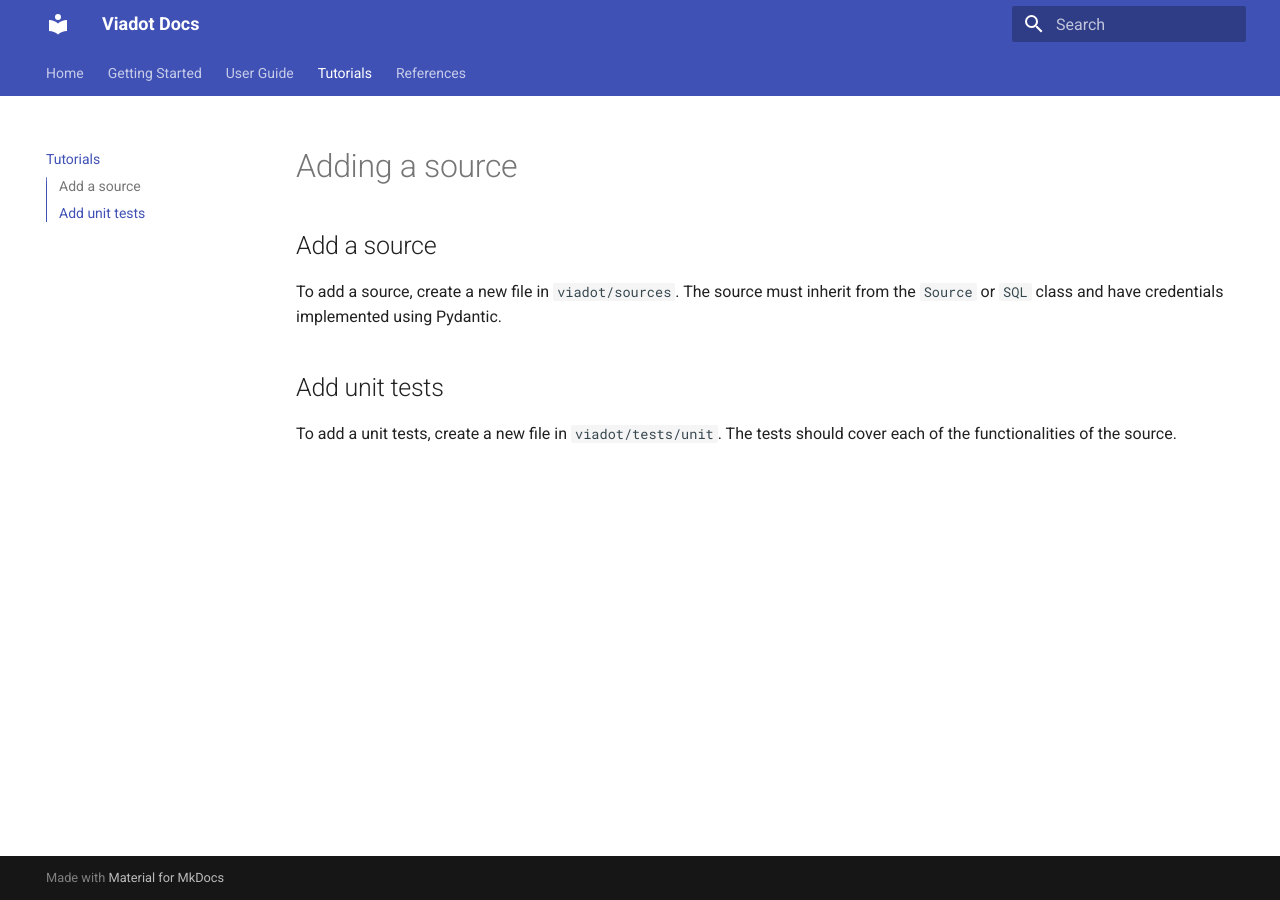
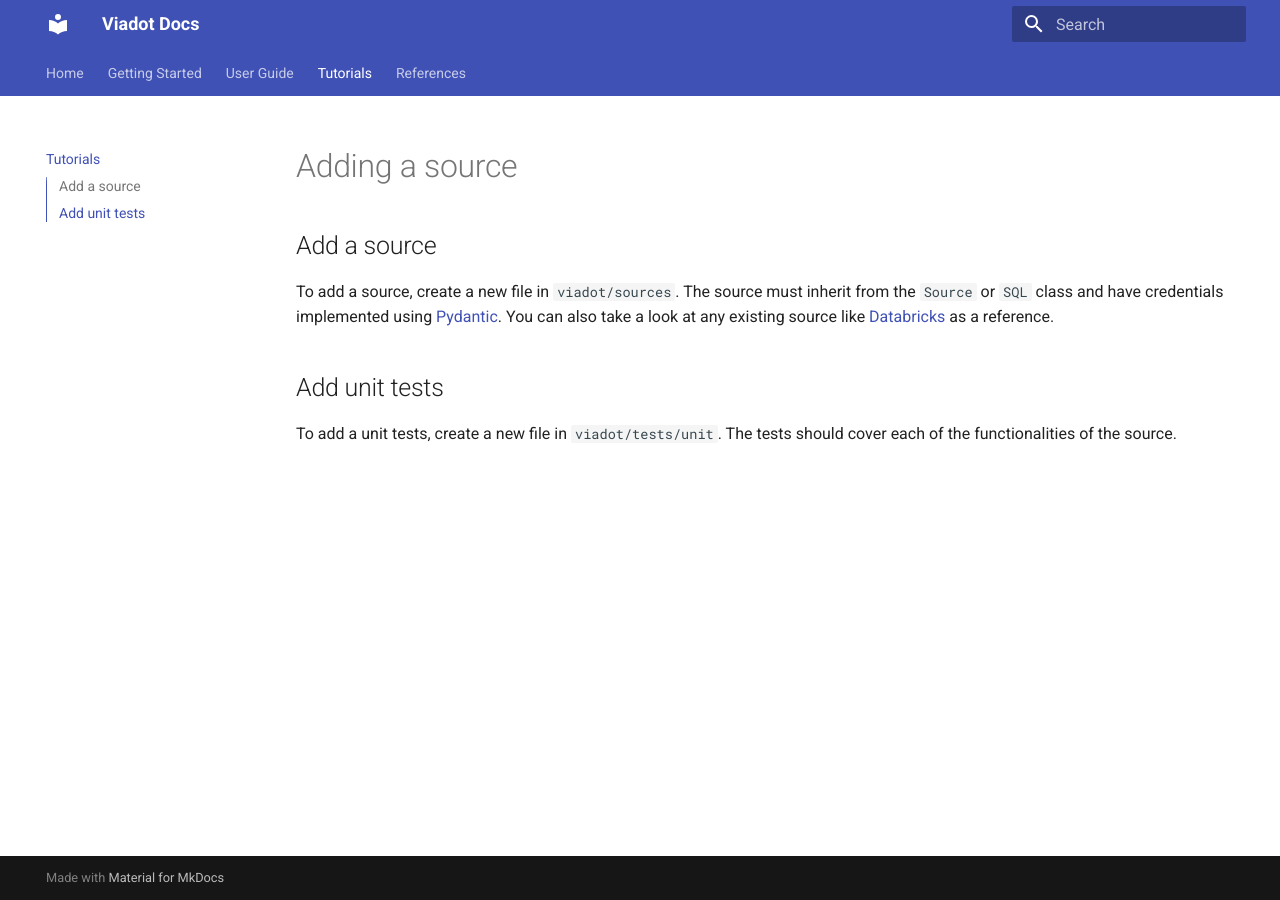
Before and after one commit to dyvenia/viadot, an MkDocs documentation site: the page built from docs/tutorials/adding_source.md, in a window 1280 px wide. Built offline with MkDocs 1.6.1 and Material for MkDocs 9.7.7, drawn with Linux system fonts in a browser that asks for light colours; the version menu is left out.

Commit message:
📝 Added examples in `adding_source.md`

```diff
--- a/docs/tutorials/adding_source.md
+++ b/docs/tutorials/adding_source.md
@@ -1,7 +1,7 @@
 # Adding a source
 
 ## Add a source
-To add a source, create a new file in `viadot/sources`. The source must inherit from the `Source` or `SQL` class and have credentials implemented using Pydantic.
+To add a source, create a new file in `viadot/sources`. The source must inherit from the `Source` or `SQL` class and have credentials implemented using [Pydantic](https://medium.com/mlearning-ai/improve-your-data-models-with-pydantic-f9f10ca66f26). You can also take a look at any existing source like [Databricks](https://github.com/dyvenia/viadot/tree/2.0/viadot/sources) as a reference.
 
 ## Add unit tests
 To add a unit tests, create a new file in `viadot/tests/unit`. The tests should cover each of the functionalities of the source.
```
